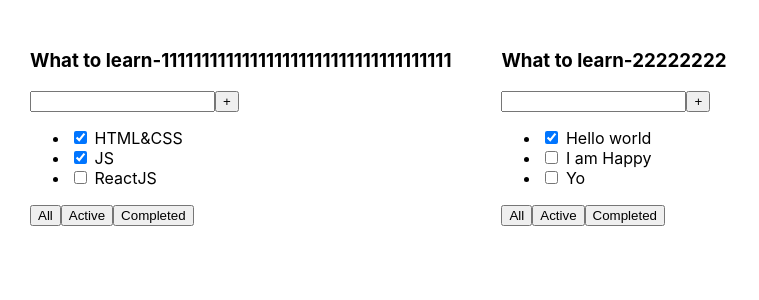
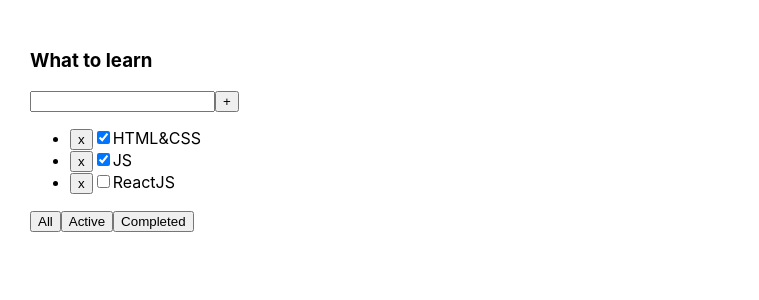
Before and after one commit to Sene4kaaa/todolist-primary, a React (Create React App) app: page / in a window 1280 px wide. Shown: the top 300 px of the page, without its empty margins (0-759 px from the left). Built offline with nearby package versions, Linux system fonts and the light colour scheme.

Commit message:
Step 2,hook useState,add onClick to button

```diff
--- a/src/App.tsx
+++ b/src/App.tsx
@@ -1,29 +1,53 @@
-import React from 'react';
+import React, {useState} from 'react';
 import './App.css';
-import {Todolist} from "./Todolist";
+import {TaskType, Todolist} from './Todolist';
+
+export type ButtonNameType = 'All' | 'Active' | 'Completed'
+
+function App() {
+
+    // let tasks1 = [
+    //     {id: 1, title: "HTML&CSS", isDone: true},
+    //     {id: 2, title: "JS", isDone: true},
+    //     {id: 3, title: "ReactJS", isDone: false}
+    // ]
+
+    let [tasks1, setTasks1] = useState<Array<TaskType>>([
+        {id: 1, title: "HTML&CSS", isDone: true},
+        {id: 2, title: "JS", isDone: true},
+        {id: 3, title: "ReactJS", isDone: false}
+    ])
+
+    const removeTask = (taskId: number) => {
+        // tasks1 = tasks1.filter((el) => el.id !== taskId)
+        setTasks1(tasks1.filter((el) => el.id !== taskId))
+    }
+
+    // let [filterTask,setFilterTask]=useState<ButtonNameType>('All')
+    //
+    //
+    //
+    // const filteringTask = (buttonName: ButtonNameType) => {
+    //     setFilterTask(buttonName)
+    // }
+    //
+    // let filteredTasks = tasks1
+    // if (filterTask === 'Active') {
+    //     filteredTasks = tasks1.filter(el => el.isDone)
+    // }
+    // if (filterTask === 'Completed') {
+    //     filteredTasks = tasks1.filter(el => !el.isDone)
+    // }
 
 
-const shapka1='What to learn-1'
-const shapka11='What to learn-111111111111111111111111111111111111'
-const shapka2='What to learn-22222222'
-const shapka22='What to learn-222222222222222222222222222222222222'
-
-const tasks1 = [
-    { id: 1, title: "HTML&CSS", isDone: true },
-    { id: 2, title: "JS", isDone: true },
-    { id: 3, title: "ReactJS", isDone: false }
-]
-const tasks2 = [
-    { id: 1, title: "Hello world", isDone: true },
-    { id: 2, title: "I am Happy", isDone: false },
-    { id: 3, title: "Yo", isDone: false }
-]
-
-function App() {
     return (
         <div className="App">
-            <Todolist  newShapka={shapka11} tasks={tasks1} />
-            <Todolist shapka={shapka2} tasks={tasks2}/>
+            <Todolist
+                title="What to learn"
+                // tasks={filteredTasks}
+                tasks={tasks1}
+                removeTask={removeTask}
+                /*filteringTask={filteringTask}*//>
         </div>
     );
 }
--- a/src/Todolist.tsx
+++ b/src/Todolist.tsx
@@ -1,42 +1,62 @@
-import React from "react";
+import React, {useState} from 'react';
+import {ButtonNameType} from "./App";
 
-type PropsType = {
-    shapka?: string
-    newShapka?: string
-    tasks:Array<TaskType>
-}
-
-type TaskType={
+export  type TaskType = {
     id: number
     title: string
     isDone: boolean
 }
 
+type PropsType = {
+    title: string
+    tasks: Array<TaskType>
+    removeTask: (id:number)=> void
+    // filteringTask:(buttonName: ButtonNameType)=>void
+}
+
+export function Todolist(props: PropsType) {
+
+    let [filterTask,setFilterTask]=useState<ButtonNameType>('All')
 
 
-export const Todolist = (props: PropsType) => {
-    return (
-        <div>
-            <h3>{props.shapka}</h3>
-            <h3>{props.newShapka}</h3>
+
+    const filteringTask = (buttonName: ButtonNameType) => {
+        setFilterTask(buttonName)
+    }
+
+    let filteredTasks = props.tasks
+    if (filterTask === 'Active') {
+        filteredTasks = props.tasks.filter(el => el.isDone)
+    }
+    if (filterTask === 'Completed') {
+        filteredTasks = props.tasks.filter(el => !el.isDone)
+    }
+
+    return <div>
+        <h3>{props.title}</h3>
         <div>
             <input/>
             <button>+</button>
         </div>
         <ul>
-                {props.tasks.map((el)=>{
+            {filteredTasks.map((el) => {
                 return (
-                        <li key={el.id}><input type="checkbox" checked={el.isDone}/> <span>{el.title}</span></li>
-
+                    <li key={el.id}>
+                        <button onClick={()=>{props.removeTask(el.id)}}>x</button>
+                        <input type="checkbox" checked={el.isDone}/>
+                        <span>{el.title}</span>
+                    </li>
                 )
             })}
 
         </ul>
         <div>
-                <button>All</button>
-                <button>Active</button>
-                <button>Completed</button>
+            {/*<button onClick={()=>{props.filteringTask('All')}}>All</button>*/}
+            {/*<button onClick={()=>{props.filteringTask('Active')}}>Active</button>*/}
+            {/*<button onClick={()=>{props.filteringTask('Completed')}}>Completed</button>*/}
+            <button onClick={()=>{filteringTask('All')}}>All</button>
+            <button onClick={()=>{filteringTask('Active')}}>Active</button>
+            <button onClick={()=>{filteringTask('Completed')}}>Completed</button>
         </div>
     </div>
-    )
 }
```
Lines whose indentation alone changed are shown as unchanged.
